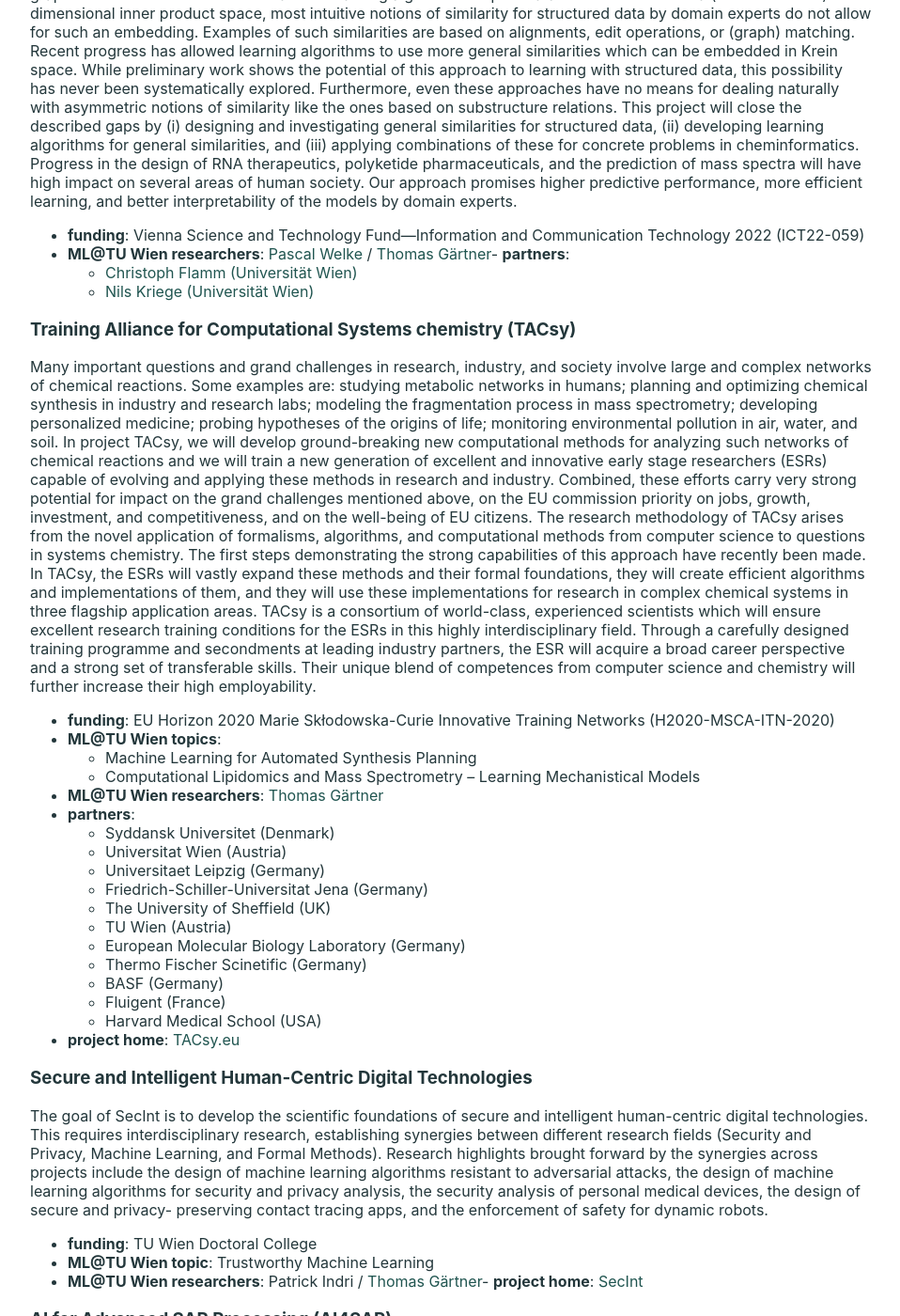
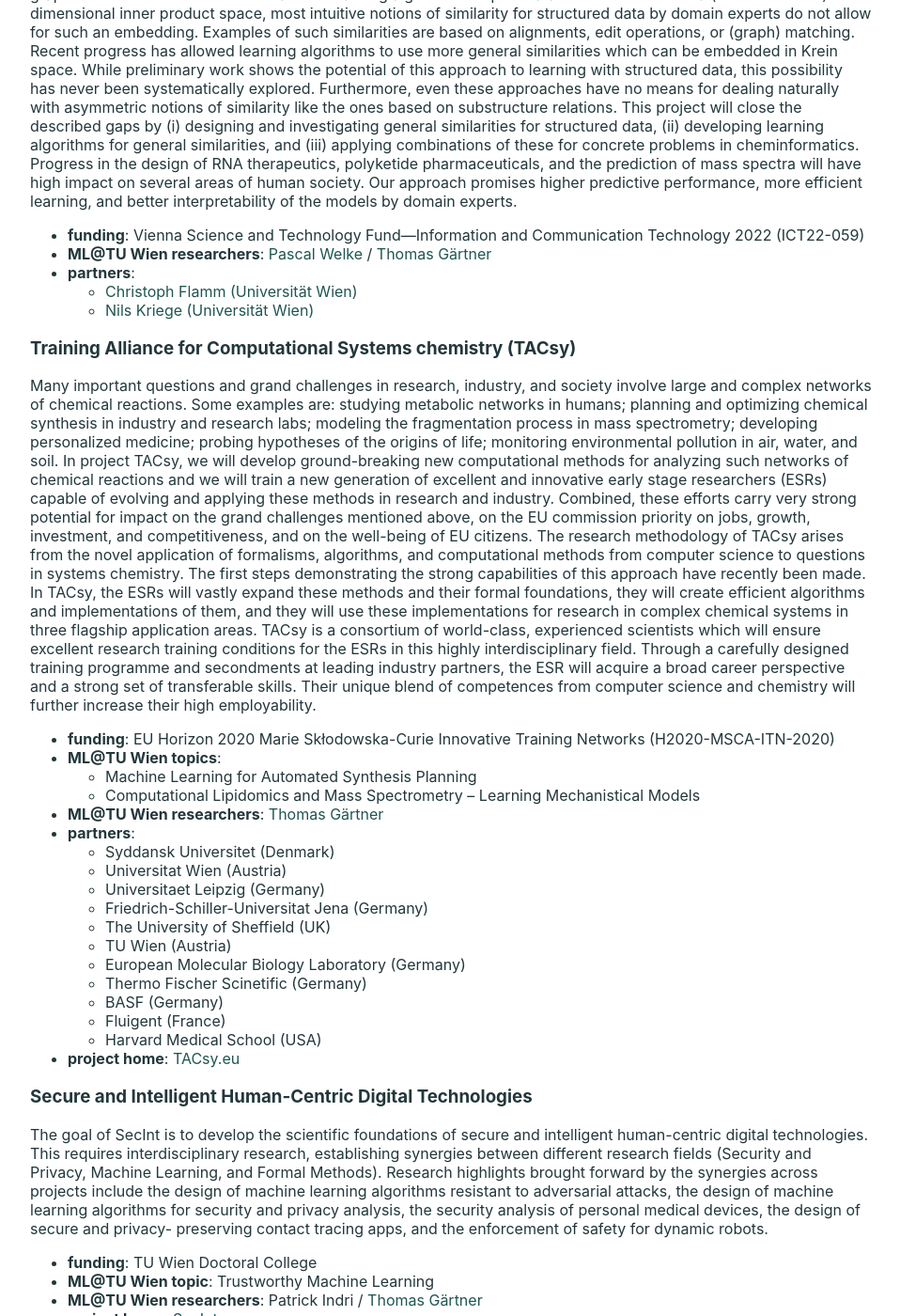
Before and after one commit to ml-tuw/ml-tuw.github.io, a Jekyll site: the page built from projects/md/index.md, in a window 1280 px wide and 1400 px high, scrolled down 281 px. Shown: the whole window at 94% size, without its empty margins (160-1118 px from the left). Built offline with Jekyll 4.4.1, drawn with Linux system fonts in a browser that asks for light colours.

Commit message:
~~test~~

```diff
--- a/_includes/listppl.md
+++ b/_includes/listppl.md
@@ -3,4 +3,4 @@
 {%- include linked_name.md id=ppl -%}
 {%- if forloop.index < forloop.length %} / {% endif -%}
 {%- if forloop.index == forloop.length-2 %} XXX {% endif -%}
-{%- endfor -%}
+{%- endfor %}
```
